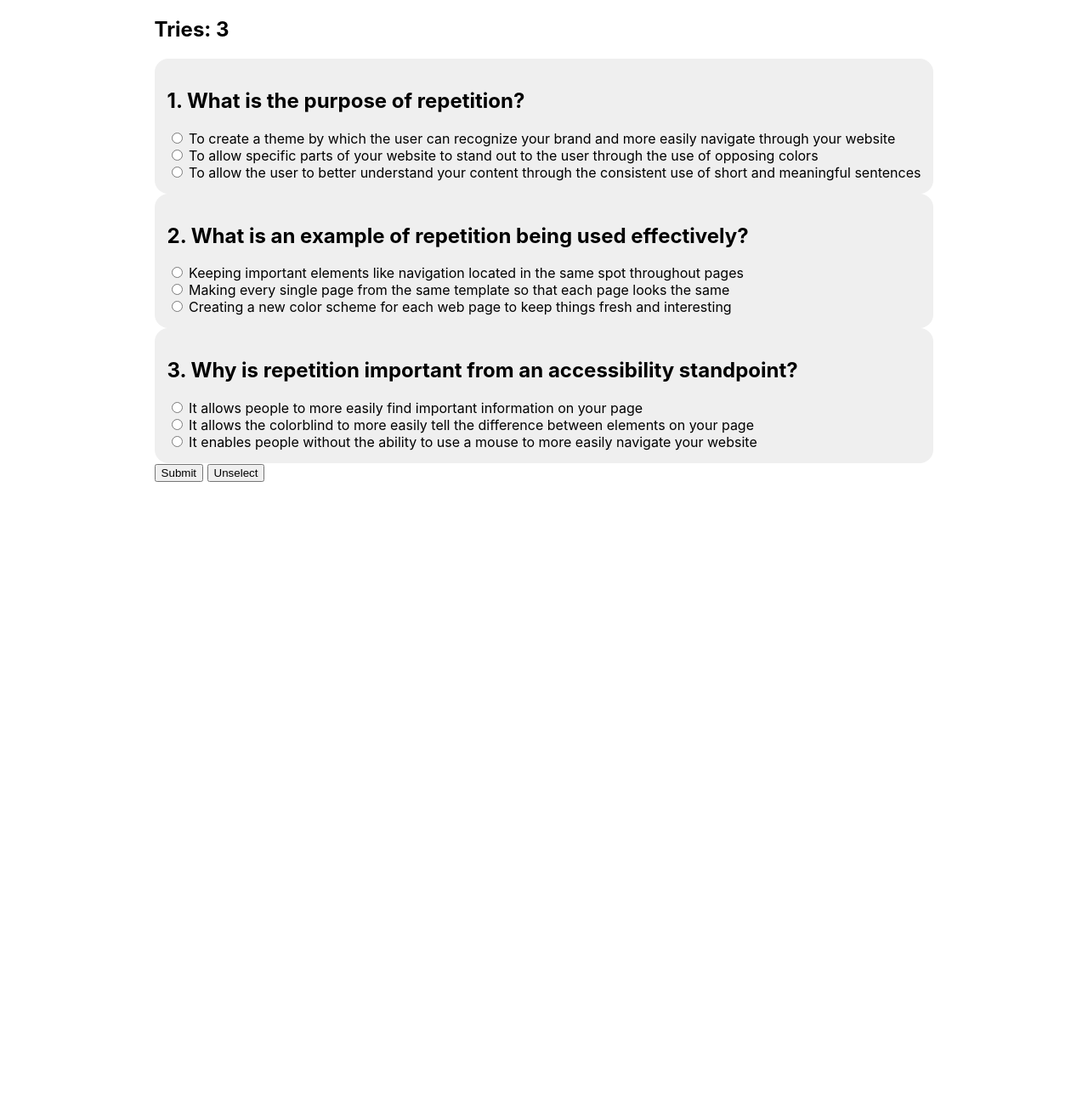
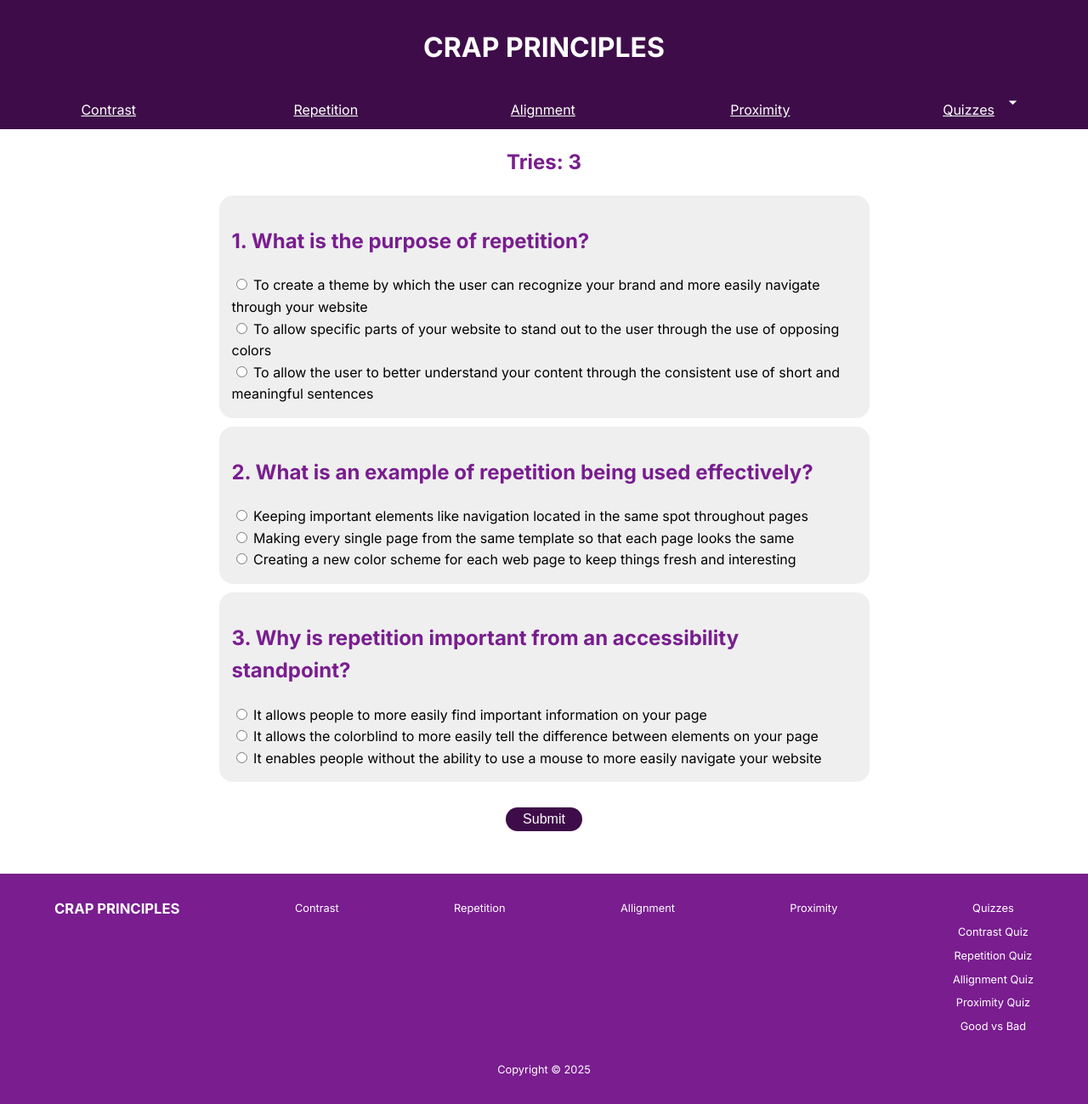
Before and after one commit to Bondulance/CRAP_Final, a PHP site: page /RepetitionQuiz.php in a window 1280 px wide. Shown: the whole page at 85% size. Before the commit the page ends 567 px from the top, so only its background shows below. Run offline with PHP 8.4, Linux system fonts and the light colour scheme.

Commit message:
quizzes fully done

```diff
--- a/assets/css/FINAL_STYLES_TEST.CSS
+++ b/assets/css/FINAL_STYLES_TEST.CSS
@@ -106,21 +106,22 @@ main img {
   width: 70vw;
 }
 
-main a{
+main a {
   text-decoration: none;
-    color:rgb(20, 139, 168);
+  color: rgb(20, 139, 168);
   font-weight: bold;
 }
 
-main h1, main h2{
-    color: #791D8F;
+main h1,
+main h2 {
+  color: #791d8f;
 }
 
-ul{
+ul {
   padding: 0;
 }
 
-li{
+li {
   margin-left: 50px;
   padding: 10px;
 }
@@ -179,11 +181,11 @@ footer {
   width: 100%;
   margin: 0px;
   padding-top: 10px;
-    background-color: #791D8F;
+  background-color: #791d8f;
   font-size: 0.8em;
 }
 
-footer h1{
+footer h1 {
   font-size: 1.3em;
 }
 
@@ -373,24 +374,25 @@ header h1{
   justify-content: center;
   align-items: center;
   height: 10vh;
-    background-color: #3E0D49;
+  background-color: #3e0d49;
   font-size: 2em;
   color: white;
   padding: 15px 0px;
 }
 
-header h1, nav {
+header h1,
+nav {
   width: 100vw;
   margin: 0px;
 }
 
-nav{
+nav {
   margin: 0px;
-    background-color: #3E0D49;
+  background-color: #3e0d49;
   color: white;
 }
 
-nav > section{
+nav > section {
   /* display: flex;
     width: 1440px;
     margin: auto;
@@ -400,32 +402,32 @@ nav > section{
   display: flex;
   justify-content: space-evenly;
   align-items: center;
-    background-color: #3E0D49;
+  background-color: #3e0d49;
   margin: 0px;
 }
 
-nav > section button{
+nav > section button {
   display: flex;
   align-self: center;
   justify-content: center;
-    background-color: #3E0D49;
+  background-color: #3e0d49;
   text-decoration: underline;
   color: black;
   border: none;
 }
 
-nav > section button a{
+nav > section button a {
   font-family: "Inter", sans-serif;
   font-size: 1.2em;
   margin: 0px 10px;
 }
 
-nav > section > *{
+nav > section > * {
   width: 20rem;
   text-align: center;
 }
 
-nav a{
+nav a {
   color: white;
   text-decoration: underline;
   padding: 10px 0px;
@@ -508,23 +506,43 @@ button:hover a{
   background: #efefef;
   border-radius: 1rem;
   padding: 15px;
+  margin-bottom: 10px;
+  text-align: left;
+  width: 70%;
 }
-.quiz > body {
+#quiz {
   display: flex;
+  flex-direction: column;
+  align-items: center;
   justify-content: center;
-    align-items: center;
-    margin: 0;
+}
+#quiz > h2 {
   font-family: Inter;
 }
-  .quiz > h2 {
-    font-family: Inter;
-  }
-  .quiz > body {
-    font-family: inter;
-  }
+
 #warning {
   color: red;
 }
 
+#tracker {
+  color: #791d8f;
+}
+
+#submitAnswer {
+  color: white;
+  background: #3e0d49;
+  border-radius: 16px;
+  padding: 5px 20px;
+  border: none;
+  font-size: 16px;
+  margin-bottom: 50px;
+  margin-top: 20px;
+  cursor: pointer;
+}
+
+#submitAnswer:hover {
+  background-color: #c3f73a;
+  color: black;
+}
 
 /* END QUIZ */
--- a/assets/include/navigation.inc.php
+++ b/assets/include/navigation.inc.php
@@ -1,5 +1,6 @@
 <!DOCTYPE html>
 <html lang="en">
+
 <head>
     <meta charset="UTF-8">
     <meta name="viewport" content="width=device-width, initial-scale=1.0">
@@ -7,8 +8,11 @@
     <link rel="stylesheet" href="assets/css/FINAL_STYLES_TEST.css">
     <script src="assets/js/nav.js" defer></script>
     <script src="assets/js/footer.js" defer></script>
-    <title><?php echo $pageTitle?></title>
+    <script src="assets/js/proximityQuiz.js" defer></script>
+
+    <title><?php echo $pageTitle ?></title>
 </head>
+
 <body>
     <header>
         <h1>CRAP PRINCIPLES</h1>
--- a/repetitionQuiz.php
+++ b/repetitionQuiz.php
@@ -1,18 +1,11 @@
 <!--This is my test page for quiz functionality. Please do not add code to this page-->
 
-<!DOCTYPE html>
-<html lang="en">
+<?php
+$pageTitle = 'Alignment Quiz';
+include('./assets/include/navigation.inc.php');
+?>
+</header>
 
-<head>
-    <meta charset="UTF-8">
-    <meta name="viewport" content="width=device-width, initial-scale=1.0">
-    <title>Repetition Quiz</title>
-    <link rel="stylesheet" href="./assets/css/quiz.css">
-    <script src="./assets/js/repetitionQuiz.js" defer></script>
-    <script src="./assets/js/tracker.js" defer></script>
-</head>
-
-<body>
 <main>
 
     <!-- Rachel added this to be able to merge css better -->
@@ -51,7 +44,7 @@
         </div>
 
         <div id="question3" class="question">
-                <h2>3.  Why is repetition important from an accessibility standpoint?</h2>
+            <h2>3. Why is repetition important from an accessibility standpoint?</h2>
             <p id="warning3"></p>
             <form id="question3form">
                 <input type="radio" id="threeOne" name="answer" value="dynamic">
@@ -69,9 +62,14 @@
 
 
         <button id="submitAnswer" onclick="trackerDecrement()">Submit</button>
-            <button id="unselect">Unselect</button>
+
     </section>
 </main>
+
+<?php
+include('./assets/include/footer.inc.php');
+?>
+
 </body>
 
 </html>
```
Also changed, not shown: other parts of assets/css/FINAL_STYLES_TEST.CSS (+60 -64 lines), alignmentQuiz.php (+11 -17 lines), assets/css/style.css (+57 -51 lines), assets/js/alignmentQuiz.js (+24 -27 lines), contrastQuiz.php (+10 -13 lines), proximityQuiz.php (+10 -14 lines). Lines whose indentation alone changed are shown as unchanged.
